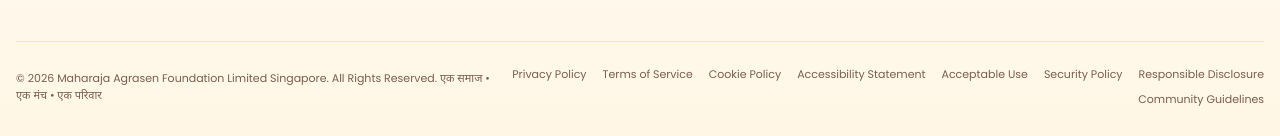
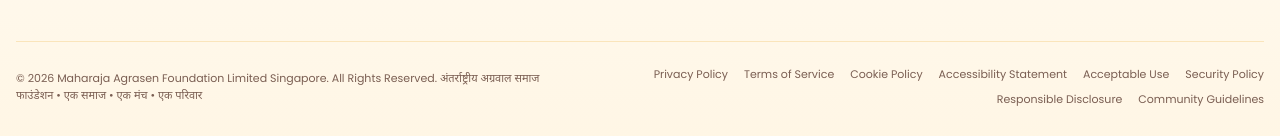
Before and after one commit to AayushM0/agrawal-web, a Next.js app: page /admin/moderation in a window 1280 px wide. Shown: the part 879-1015 px from the top of the page. Built offline with nearby package versions, Linux system fonts and the light colour scheme; no server answers; the database is empty; what @react-pdf/renderer would draw is missing.

Commit message:
feat(branding): add अंतर्राष्ट्रीय अग्रवाल समाज to ID card footer and अंतर्राष्ट्रीय अग्रवाल समाज फाउंडेशन to website footer

```diff
--- a/src/app/dashboard/pass/LanyardPassClient.tsx
+++ b/src/app/dashboard/pass/LanyardPassClient.tsx
@@ -310,11 +310,11 @@ export default function LanyardPassClient({ passData }: { passData: PassData })
               className="flex items-center justify-between px-4 py-2 text-[9px] border-t-2"
               style={{ background: "#1c1917", color: "#e7e5e4", borderTopColor: "#b45309" }}
             >
-              <span className="flex items-center gap-1 font-semibold text-amber-400">
+              <span className="flex items-center gap-1.5 font-bold text-amber-400 font-devanagari text-[10px]">
                 <svg width="10" height="10" viewBox="0 0 24 24" fill="#f59e0b"><circle cx="12" cy="12" r="10" /></svg>
-                AUTHENTICATED MEMBER PASS
+                अंतर्राष्ट्रीय अग्रवाल समाज
               </span>
-              <span>VALID FOR LIFETIME</span>
+              <span className="font-semibold text-stone-300">VALID FOR LIFETIME</span>
             </div>
           </div>
         </div>
--- a/src/components/PassPDF.tsx
+++ b/src/components/PassPDF.tsx
@@ -347,7 +347,7 @@ export function PassPDF({ passData }: { passData: any }) {
           <View style={styles.footer}>
             <View style={styles.footerLeft}>
               <View style={styles.footerDot} />
-              <Text style={styles.footerLeftText}>AUTHENTICATED MEMBER PASS</Text>
+              <Text style={styles.footerLeftText}>अंतर्राष्ट्रीय अग्रवाल समाज</Text>
             </View>
             <Text style={styles.footerRightText}>VALID FOR LIFETIME</Text>
           </View>
--- a/src/components/layout/MainFooter.tsx
+++ b/src/components/layout/MainFooter.tsx
@@ -98,7 +98,7 @@ export default function MainFooter() {
         <div className="pt-6 flex flex-col sm:flex-row items-center justify-between gap-3 text-xs text-body-muted">
           <p>© 2026 Maharaja Agrasen Foundation Limited Singapore. All rights reserved.</p>
           <p className="font-devanagari text-[11px] text-brand-primary font-bold">
-            एक समाज • एक मंच • एक परिवार
+            अंतर्राष्ट्रीय अग्रवाल समाज फाउंडेशन • एक समाज • एक मंच • एक परिवार
           </p>
         </div>
       </div>
--- a/src/components/layout/RoyalFooter.tsx
+++ b/src/components/layout/RoyalFooter.tsx
@@ -120,7 +120,7 @@ export default function RoyalFooter() {
         </div>
 
         <div className="pt-6 flex flex-col sm:flex-row items-center justify-between gap-4 text-[11px] text-body-muted">
-          <p>© 2026 Maharaja Agrasen Foundation Limited Singapore. All Rights Reserved. एक समाज • एक मंच • एक परिवार</p>
+          <p>© 2026 Maharaja Agrasen Foundation Limited Singapore. All Rights Reserved. अंतर्राष्ट्रीय अग्रवाल समाज फाउंडेशन • एक समाज • एक मंच • एक परिवार</p>
           <div className="flex flex-wrap gap-x-4 gap-y-2 font-medium justify-center sm:justify-end">
             <Link href="/privacy" className="hover:text-brand-primary transition-colors">Privacy Policy</Link>
             <Link href="/terms" className="hover:text-brand-primary transition-colors">Terms of Service</Link>
```
